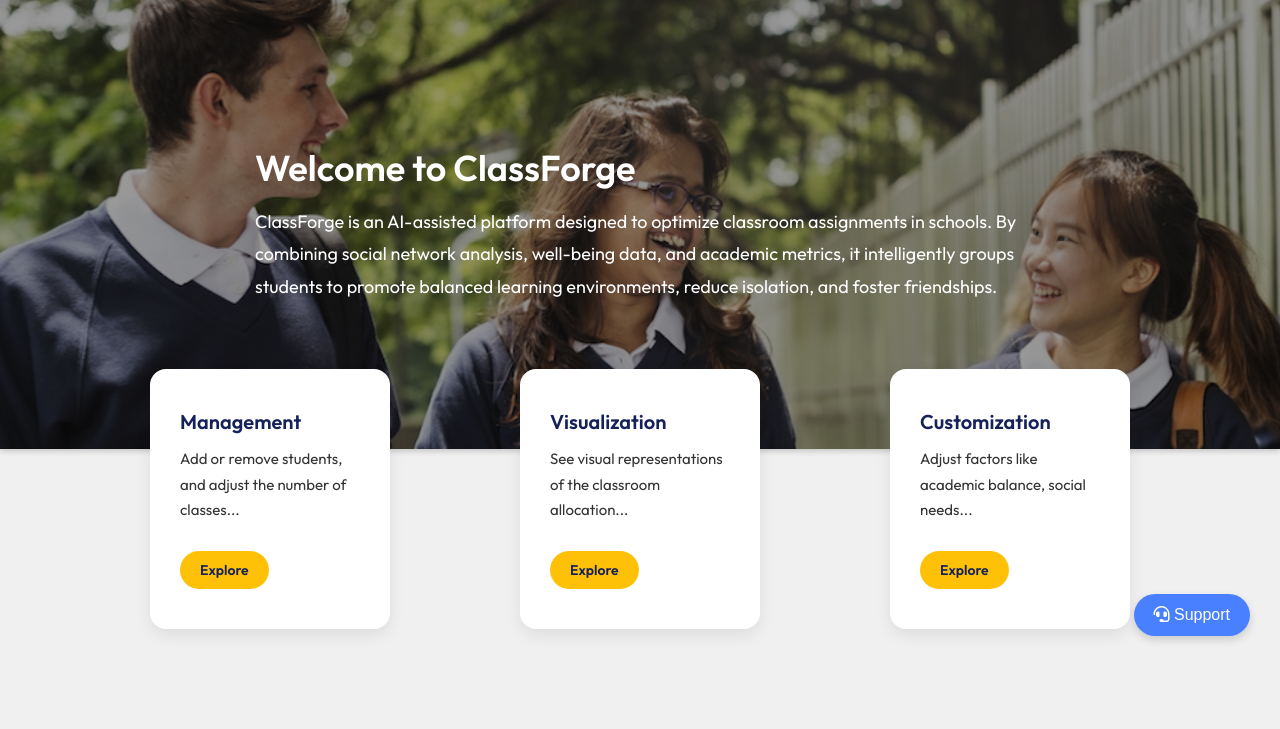
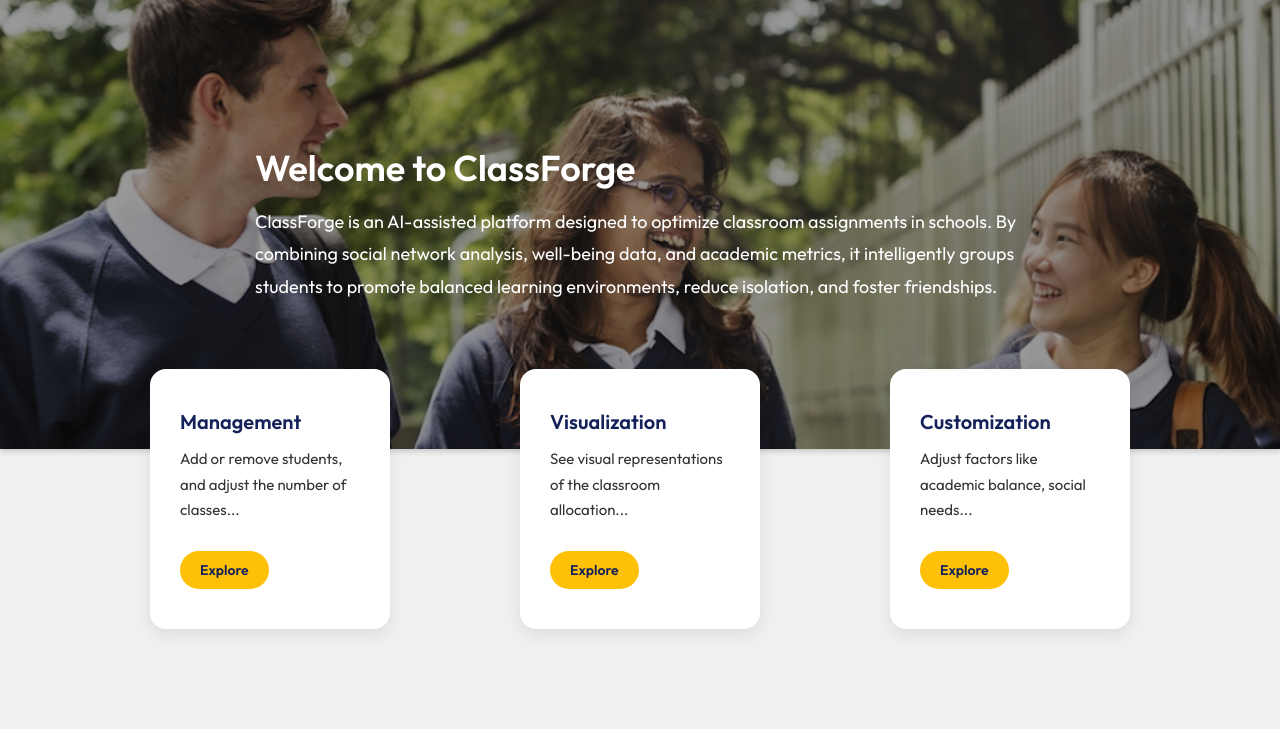
Before and after one commit to thinganhado/TIRP_ClassForge, a Flask app: page / in a window 1280 px wide. Shown: the part 134-863 px from the top of the page. Run offline with Flask 3, Linux system fonts and the light colour scheme.

Commit message:
Update base.html

```diff
--- a/app/templates/base.html
+++ b/app/templates/base.html
@@ -25,10 +25,6 @@
         {% include 'chatbot_widget.html' %}
     {% endif %}
 
-    <button class="support-button">
-        <i class="fas fa-headset"></i> Support
-    </button>
-
     <script src="{{ url_for('static', filename='js/script.js', _external=False) }}"></script>
 
     <!-- Only load assistant.js on pages that need it (the 3 specified pages) -->
```
